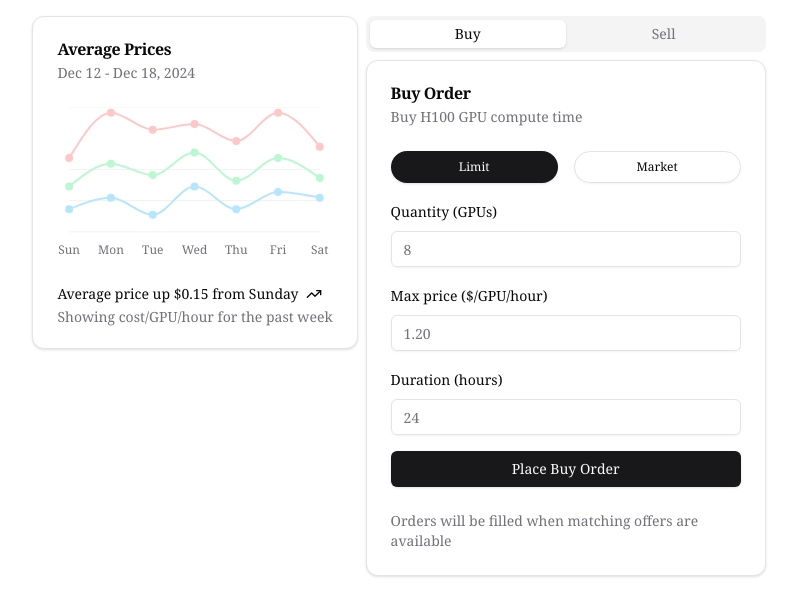
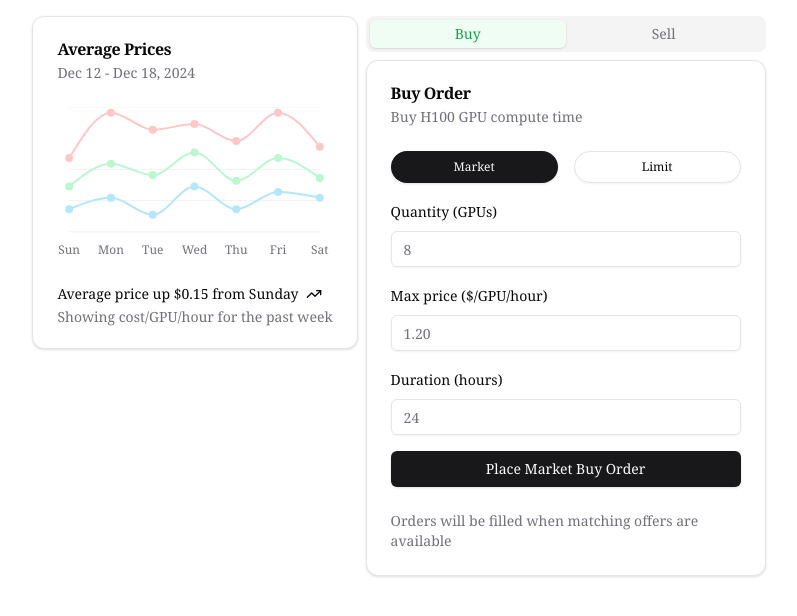
Before and after one commit to darzyx/gpu-auction-house, a Next.js app: page / in a window 1280 px wide. Shown: the top 616 px of the page, without its empty margins (241-1038 px from the left). Built offline with nearby package versions, Linux system fonts and the light colour scheme.

Commit message:
Update fields, copy, styles for trading form

```diff
--- a/src/components/trading-form.tsx
+++ b/src/components/trading-form.tsx
@@ -9,8 +9,18 @@ export default function TradingForm() {
         <div className="w-[400px]">
             <Tabs defaultValue="buy">
                 <TabsList className="grid w-full grid-cols-2">
-                    <TabsTrigger value="buy">Buy</TabsTrigger>
-                    <TabsTrigger value="sell">Sell</TabsTrigger>
+                    <TabsTrigger
+                        value="buy"
+                        className="data-[state=active]:text-green-600 data-[state=active]:bg-green-50"
+                    >
+                        Buy
+                    </TabsTrigger>
+                    <TabsTrigger
+                        value="sell"
+                        className="data-[state=active]:text-red-600 data-[state=active]:bg-red-50"
+                    >
+                        Sell
+                    </TabsTrigger>
                 </TabsList>
                 <TabsContent value="buy">
                     <Card>
@@ -22,10 +32,10 @@ export default function TradingForm() {
                             <div className="flex justify-center items-center">
                                 <div className="w-full grid grid-cols-2 gap-4">
                                     <Button variant="default" className="rounded-full" size="sm">
-                                        Limit
+                                        Market
                                     </Button>
                                     <Button variant="outline" className="rounded-full" size="sm">
-                                        Market
+                                        Limit
                                     </Button>
                                 </div>
                             </div>
@@ -41,7 +51,7 @@ export default function TradingForm() {
                                 <Label htmlFor="duration">Duration (hours)</Label>
                                 <Input id="duration" type="number" placeholder="24" />
                             </div>
-                            <Button className="w-full">Place Buy Order</Button>
+                            <Button className="w-full">Place Market Buy Order</Button>
                         </CardContent>
                         <CardFooter className="text-sm text-muted-foreground">
                             Orders will be filled when matching offers are available
@@ -58,10 +68,10 @@ export default function TradingForm() {
                             <div className="flex justify-center items-center">
                                 <div className="w-full grid grid-cols-2 gap-4">
                                     <Button variant="default" className="rounded-full" size="sm">
-                                        Limit
+                                        Market
                                     </Button>
                                     <Button variant="outline" className="rounded-full" size="sm">
-                                        Market
+                                        Limit
                                     </Button>
                                 </div>
                             </div>
@@ -77,7 +87,7 @@ export default function TradingForm() {
                                 <Label htmlFor="duration">Duration (hours)</Label>
                                 <Input id="duration" type="number" placeholder="24" />
                             </div>
-                            <Button className="w-full">Place Buy Order</Button>
+                            <Button className="w-full">Place Market Sell Order</Button>
                         </CardContent>
                         <CardFooter className="text-sm text-muted-foreground">
                             Orders will be filled when matching offers are available
```
